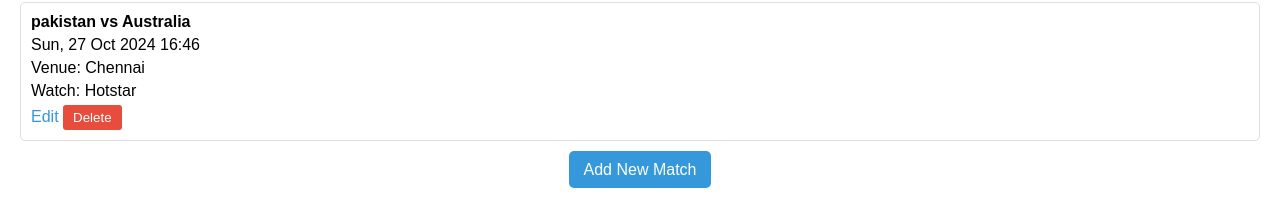
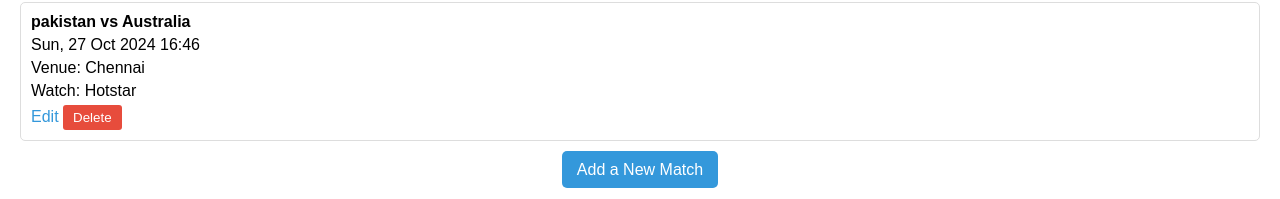
Before and after one commit to GaneshramS2703/CricketScheduleDevopsProject, a Django app: page / in a window 1280 px wide. Shown: the part 665-864 px from the top of the page. Run offline with Django 5.2, Linux system fonts and the light colour scheme; a user stored in the database is signed in; data comes from the database, SQL or seed files in the repository.

Commit message:
CI/CD check

```diff
--- a/matches/templates/matches/match_list.html
+++ b/matches/templates/matches/match_list.html
@@ -22,6 +22,6 @@
         {% endfor %}
     </ul>
     <div style="text-align: center; margin-top: 20px;">
-        <a href="{% url 'add_match' %}" style="background-color: #3498db; color: white; padding: 10px 15px; border-radius: 5px; text-decoration: none;">Add New Match</a>
+        <a href="{% url 'add_match' %}" style="background-color: #3498db; color: white; padding: 10px 15px; border-radius: 5px; text-decoration: none;">Add a New Match</a>
     </div>
 {% endblock %}
```
